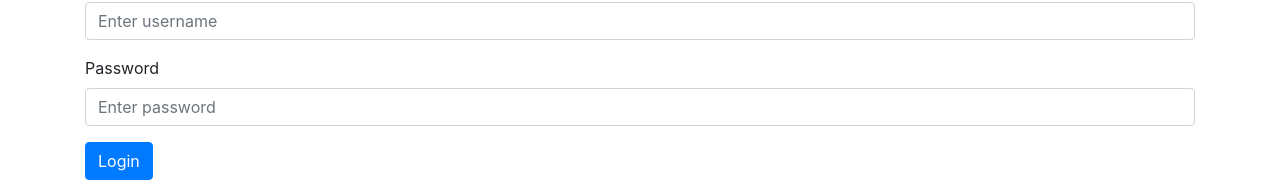
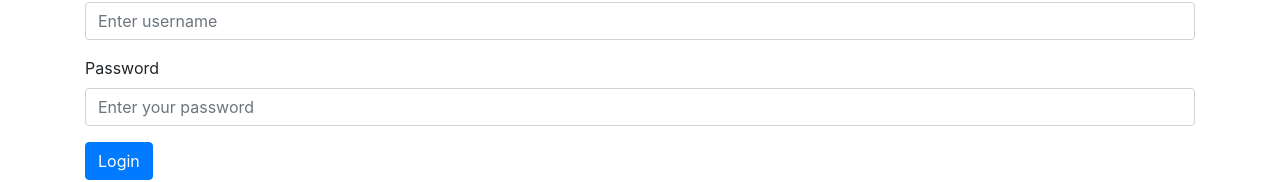
Before and after one commit to firstaid-kit/software-engineering-s2-2020, a React (Create React App) app in the folder frontend/software-engineering-s2-2020/: page /login in a window 1280 px wide. Shown: the part 110-292 px from the top of the page. Built offline with nearby package versions, Linux system fonts and the light colour scheme.

Commit message:
Update login.component.js

```diff
--- a/frontend/software-engineering-s2-2020/src/components/login.component.js
+++ b/frontend/software-engineering-s2-2020/src/components/login.component.js
@@ -46,7 +46,7 @@ function Login(props) {
                     <input type="password"
                         className="form-control"
                         id="password"
-                        placeholder="Enter password"
+                        placeholder="Enter your password"
                         value={state.password}
                         onChange={handleChange}
                     />
```
